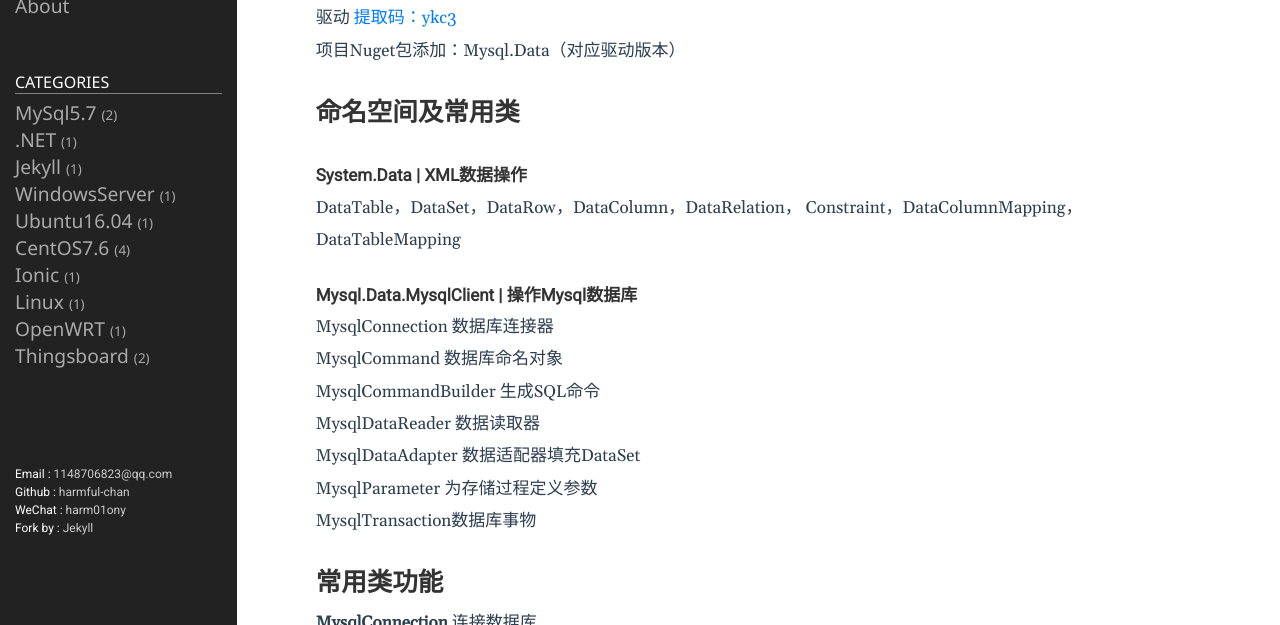
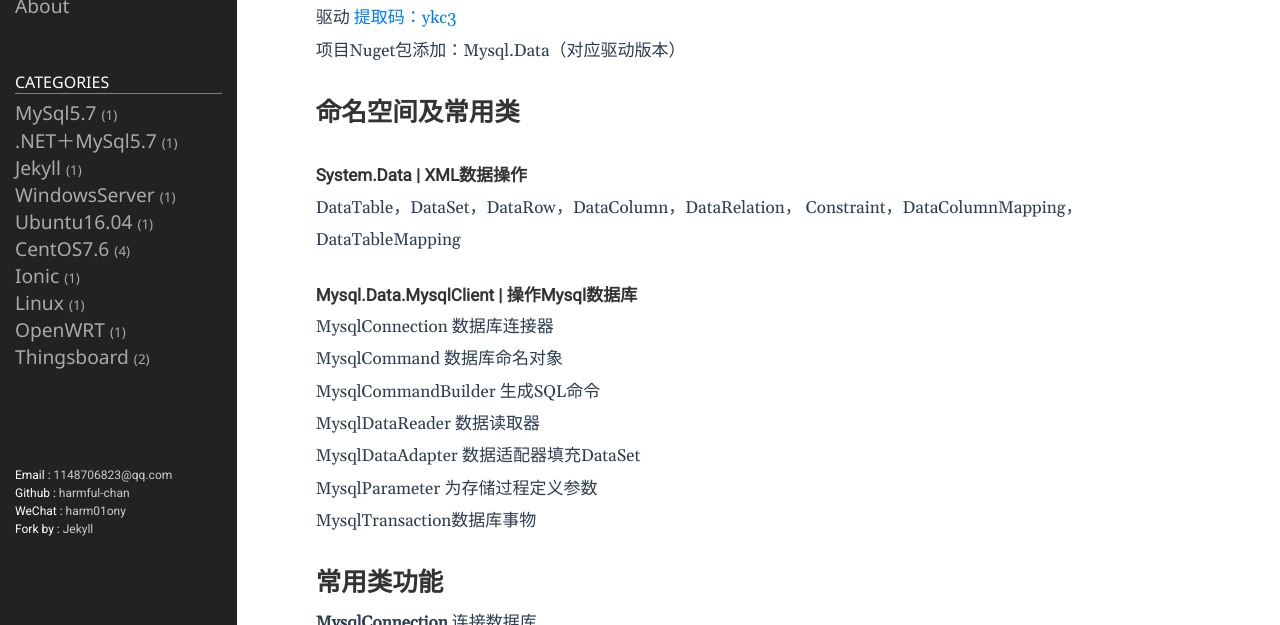
Before and after one commit to harmful-chan/pages, a Jekyll site: the page built from _posts/2019-04-06-ADO.Net连接MySql.md, in a window 1280 px wide. Shown: the part 250-875 px from the top of the page. Built offline with Jekyll 4.4.1, drawn with Linux system fonts in a browser that asks for light colours.

Commit message:
Update 2019-04-06-ADO.Net连接MySql.md

```diff
--- a/_posts/2019-04-06-ADO.Net连接MySql.md
+++ b/_posts/2019-04-06-ADO.Net连接MySql.md
@@ -2,7 +2,7 @@
 layout: post
 title: ADO.Net连接MySql
 date: 2019-04-06 19:20:23 +0900
-category: [.NET, MySql5.7]
+category: .NET＋MySql5.7
 ---
 ## ADO.NET Mysql VS2017插件、驱动
 插件 [提取码：w5ib ](https://pan.baidu.com/s/1bNm8e20hZU6cnU0H7CzHnQ )
```
